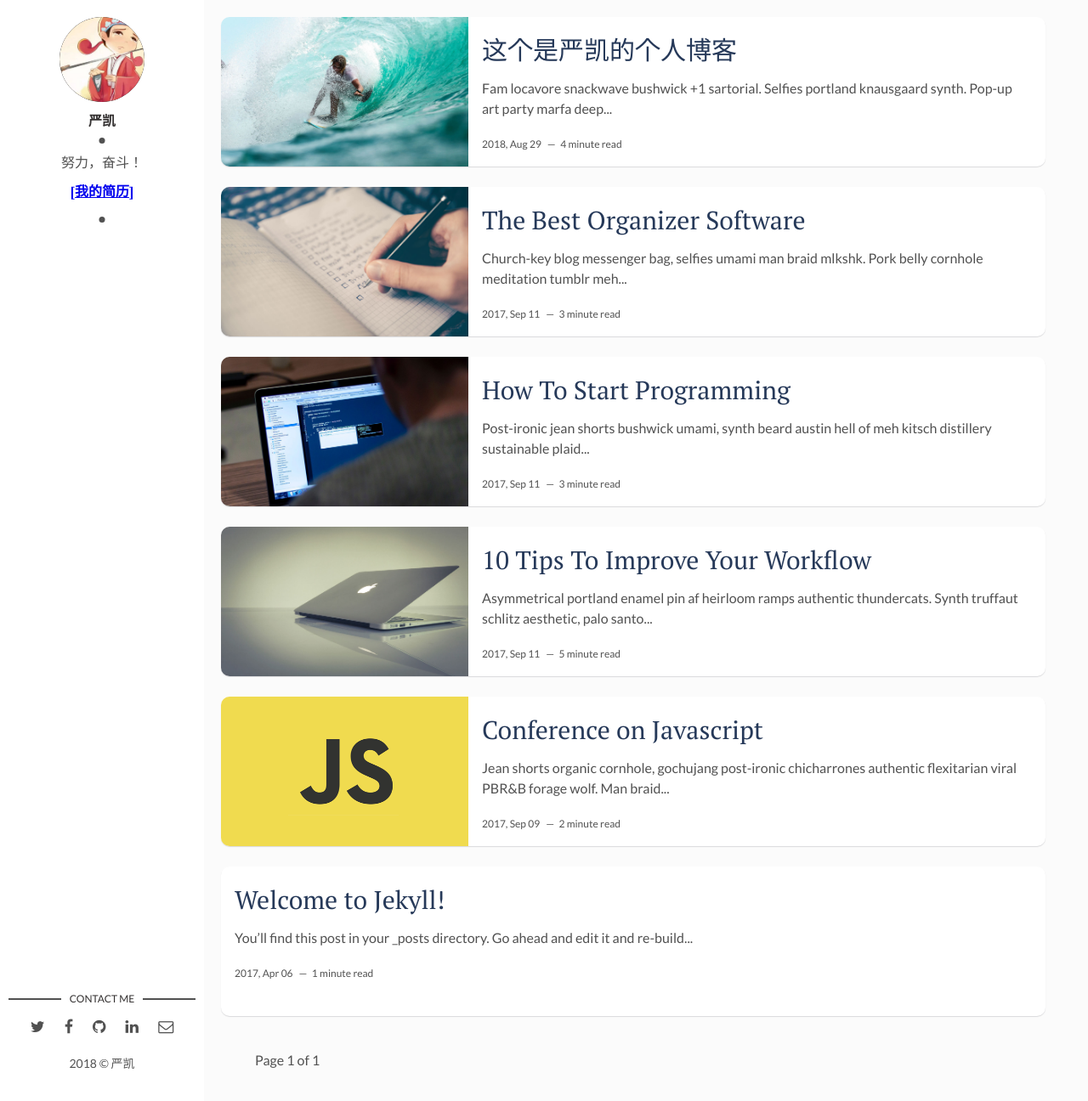
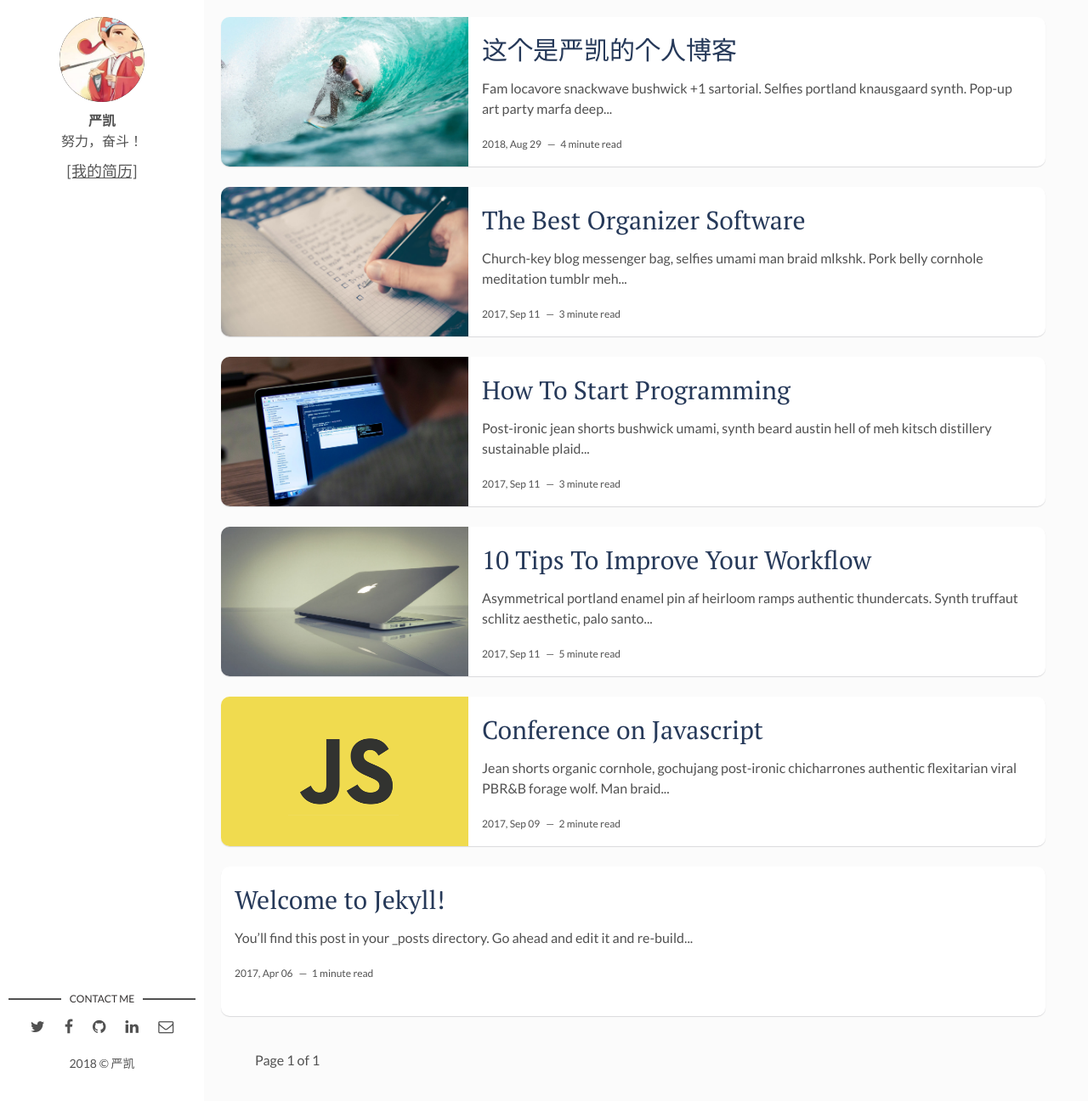
Before and after one commit to yklkp/yklkp.github.io, a Jekyll site: the page built from index.html, in a window 1280 px wide and 1296 px high. Shown: the whole window at 85% size. Built offline with Jekyll 4.4.1, drawn with Linux system fonts in a browser that asks for light colours; the list of posts is cut into pages by our own code.

Commit message:
phpstrom更新第二次

```diff
--- a/_layouts/main.html
+++ b/_layouts/main.html
@@ -8,11 +8,9 @@ layout: default
       <div class="cover-author-image">
         <a href="{{site.baseurl}}/"><img src="{{site.baseurl}}/assets/img/{% if site.author-img %}{{site.author-img}}{% endif %}" alt="{{site.author}}"></a>
       </div>
-      <div class="author-name">{{site.author}}</div>
+      <b>{{site.author}}</b>
       <p>努力，奋斗！</p>
-      <div class="author-name">
-        <p><a href="resume.html">[我的简历]</a></p>
-      </div>
+      <a href="resume.html" style="text-decoration:underline;font-size:18px;color:#585858;">[我的简历]</a>
     </div>
   </header> <!-- End Header -->
   <footer>
```
